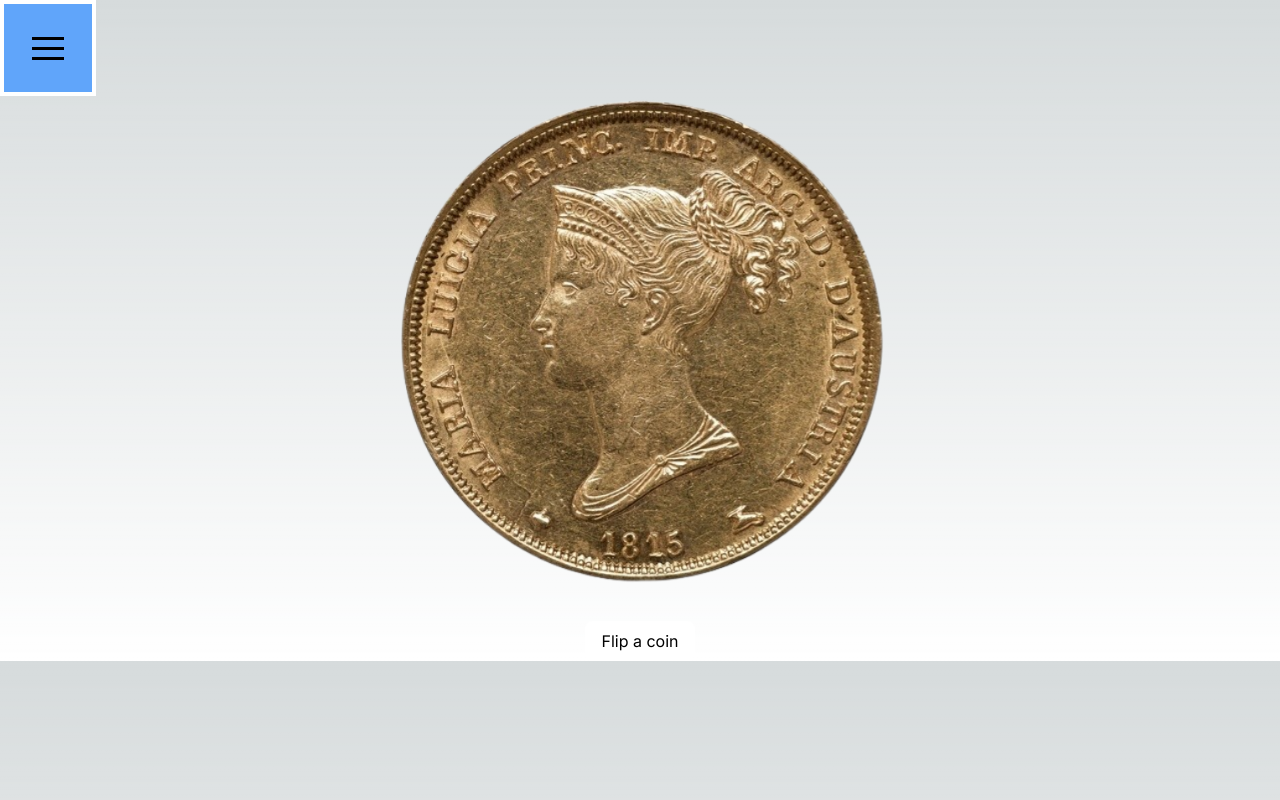
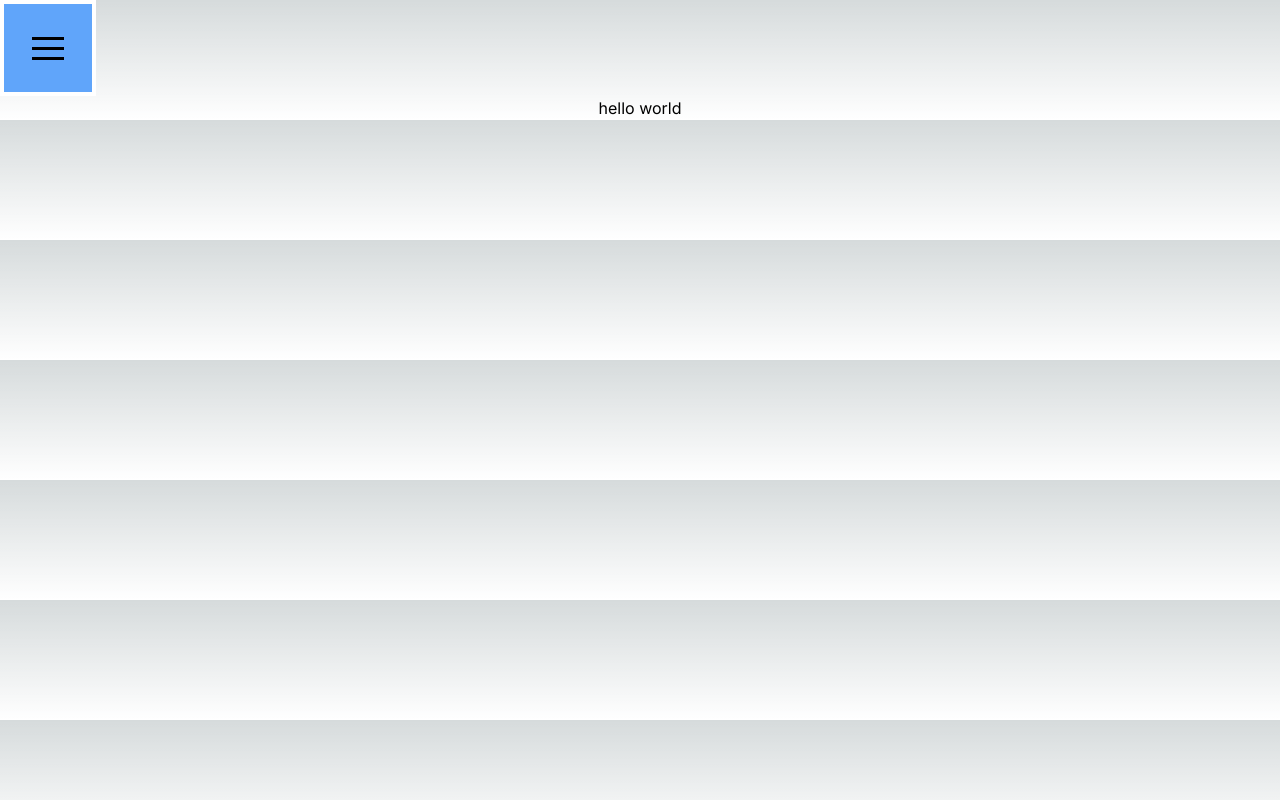
Before and after one commit to Tawan440/web_1, a Next.js app: page /game3 in a window 1280 px wide. Built offline with nearby package versions, Linux system fonts and the light colour scheme.

Commit message:
adfdszgdfs

```diff
--- a/app/game3/page.js
+++ b/app/game3/page.js
@@ -6,50 +6,10 @@ import tail from "@/public/assets/coin_tail.png";
 import idk from "@/public/assets/coin_idk.png";
 
 const HeroSection = () => {
-  const [side, setSide] = useState(0); // 0 for head, 1 for tail
-  const [flipping, setFlipping] = useState(false);
-
-  const randomNumberInRange = (min, max) => {
-    return Math.floor(Math.random() * (max - min + 1)) + min;
-  };
-
-  const handleClick = () => {
-    if (flipping) return; // Prevent multiple clicks during animation
-
-    setFlipping(true);
-
-    setTimeout(() => {
-      const newSide = randomNumberInRange(0, 1);
-      setSide(newSide);
-      setTimeout(() => {
-        setFlipping(false);
-      }, 1000); // Set the total duration for the flip animation
-    }, 500); // Set the duration for half of the flip animation
-  };
 
   return (
     <section className="text-black grid gap-x-16 gap-y-8 grid-cols-1 w-full h-full bg-black justify-center items-center">
-      <div className="flex justify-center">
-        <div className="item-center justify-center rounded-xl overflow-hidden">
-          {!flipping ? (
-            <Image
-              src={side === 0 ? head : tail}
-              alt="coin image"
-              width={500}
-              height={500}
-            />
-          ) : (
-            <Image src={idk} alt="coin image" width={500} height={500} />
-          )}
-        </div>
-      </div>
-      <div className="flex items-center justify-center">
-        <button onClick={handleClick} className="relative overflow-hidden bg-white border-2 border-gray-300 text-gray-800 font-semibold py-2 px-4 rounded-lg shadow-sm hover:shadow transition-all duration-500 ease-linear focus:outline-none focus:ring-2 focus:ring-gray-500 focus:ring-opacity-50 active:scale-95">
-          {flipping ? "Flipping a coin..." : "Flip a coin"}
-
-          <span className="absolute inset-0 bg-gray-100 rounded-lg opacity-0 hover:opacity-10 transition-opacity duration-100 ease-linear"></span>
-        </button>
-      </div>
+      <p>hello world</p>
     </section>
   );
 };
--- a/components/HeroSection.jsx
+++ b/components/HeroSection.jsx
@@ -95,6 +95,12 @@ const HeroSection = () => {
             <p>made by tawan</p>
           </h1>
         </Link>
+        <Link href={"/FREEROBUX"} className="">
+          <h1 className="text-2xl text-center justify-center items-center bg-white text-black rounded-lg border-4 border-black">
+            click me
+            FREE ROBUX
+          </h1>
+        </Link>
       </div>
     </div>
   );
```
Also changed, not shown: app/FREEROBUX/page.js (+11 -7 lines), 1 other file (tests, documents, lock files or other folders).
